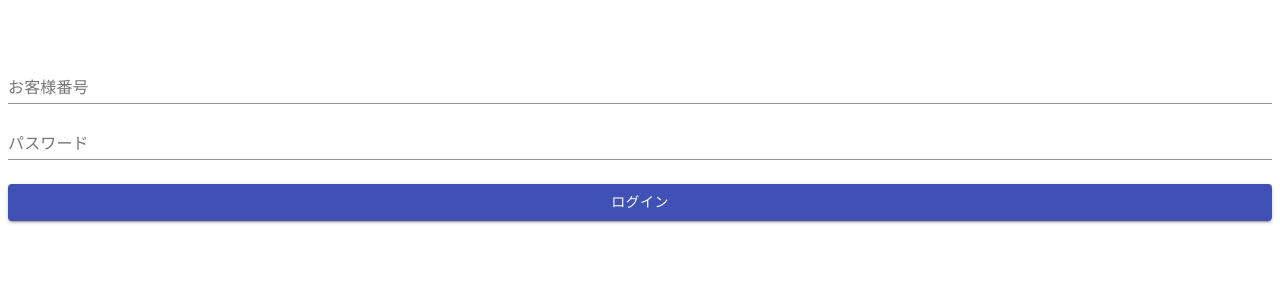
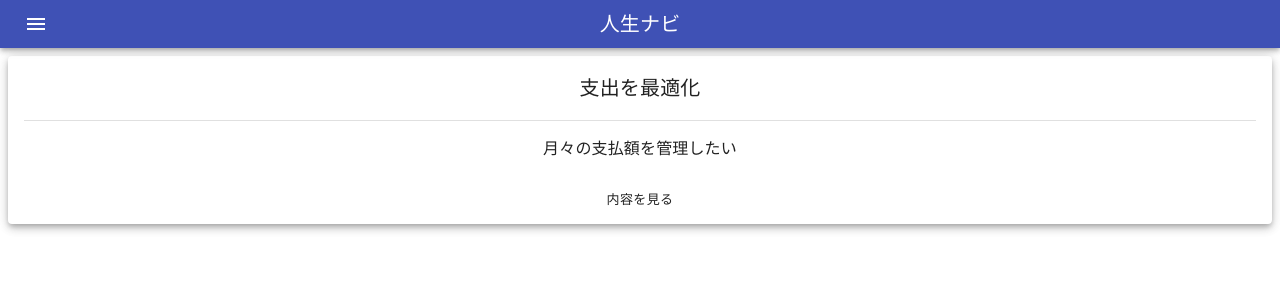
Before and after one commit to dhythm/my-consultant, a React app: page /consulting in a window 1280 px wide. Shown: the top 300 px of the page. Built offline with nearby package versions, Linux system fonts and the light colour scheme.

Commit message:
set up GitHub Actions

```diff
--- a/package.json
+++ b/package.json
@@ -4,7 +4,7 @@
   "description": "",
   "main": "index.js",
   "scripts": {
-    "start": "npm build && webpack-dev-server --mode development",
+    "start": "npm run build && webpack-dev-server --mode development --inline --watch-content-base",
     "build": "npx tsc && npx webpack",
     "preinstall": "typesync || :",
     "postinstall": "typesync && npm install --ignore-scripts",
--- a/src/app/App.tsx
+++ b/src/app/App.tsx
@@ -1,5 +1,6 @@
 import React from 'react';
 import { BrowserRouter as Router, Route, Routes } from 'react-router-dom';
+import ConsultingListsPage from './pages/consulting/ConsultingListsPage';
 import LifeNavDetailPage from './pages/life-nav/LifeNavDetailPage';
 import LifeNavPage from './pages/life-nav/LifeNavPage';
 import SignInPage from './pages/signin/SignInPage';
@@ -8,10 +9,9 @@ const App: React.FunctionComponent = () => {
   return (
     <Router>
       <Routes>
-        {/* <Route path="/" element={<SignInPage />} /> */}
-        <Route path="/" element={<LifeNavDetailPage />} />
         <Route path="/life-nav" element={<LifeNavPage />} />
         <Route path="/life-nav-detail" element={<LifeNavDetailPage />} />
+        <Route path="/consulting" element={<ConsultingListsPage />} />
         <Route path="*" element={<SignInPage />} />
       </Routes>
     </Router>
--- /dev/null
+++ b/src/app/pages/consulting/ConsultingListsPage.tsx
@@ -0,0 +1,31 @@
+import Page from '@core/components/atoms/Page';
+import Card from '@core/components/organisms/Card';
+import NavBar from '@core/components/organisms/NavBar';
+import { Box } from '@material-ui/core';
+import React from 'react';
+
+const ConsultingListsPage: React.FunctionComponent = () => {
+  return (
+    <Page header={<NavBar title="人生ナビ" />}>
+      {answers.map((v, i) => (
+        <Box key={i} marginBottom="1em">
+          <Card
+            title={v.title}
+            contents={v.contents}
+            buttonText="内容を見る"
+            onClick={() => {}}
+          />
+        </Box>
+      ))}
+    </Page>
+  );
+};
+
+const answers = [
+  {
+    title: '支出を最適化',
+    contents: ['月々の支払額を管理したい'],
+  },
+];
+
+export default ConsultingListsPage;
--- a/src/app/pages/life-nav/LifeNavDetailPage.tsx
+++ b/src/app/pages/life-nav/LifeNavDetailPage.tsx
@@ -5,13 +5,17 @@ import NavBar from '@core/components/organisms/NavBar';
 import { Box, Button, Typography } from '@material-ui/core';
 import { Form, Formik } from 'formik';
 import React from 'react';
+import { useNavigate } from 'react-router-dom';
 
 const LifeNavDetailPage: React.FunctionComponent = () => {
+  const navigate = useNavigate();
+
   return (
     <Page header={<NavBar title="人生ナビ" />}>
       <Formik
         initialValues={{ consultation: '', checked: false }}
-        onSubmit={() => {}}>
+        onSubmit={() => navigate(-1)}
+      >
         {formikProps => {
           const { values, setFieldValue } = formikProps;
           return (
@@ -51,7 +55,8 @@ const LifeNavDetailPage: React.FunctionComponent = () => {
                 type="submit"
                 variant="contained"
                 color="primary"
-                fullWidth>
+                fullWidth
+              >
                 送信
               </Button>
             </Form>
--- a/src/app/pages/life-nav/LifeNavPage.tsx
+++ b/src/app/pages/life-nav/LifeNavPage.tsx
@@ -1,12 +1,16 @@
 import Page from '@core/components/atoms/Page';
 import Card from '@core/components/organisms/Card';
 import NavBar from '@core/components/organisms/NavBar';
-import { Box } from '@material-ui/core';
+import { useStyles } from '@core/lib/styles';
+import { Box, Fab } from '@material-ui/core';
+import CommentIcon from '@material-ui/icons/Comment';
 import React from 'react';
 import { useNavigate } from 'react-router-dom';
 
 const LifeNavPage: React.FunctionComponent = () => {
   const navigate = useNavigate();
+  const classes = useStyles();
+
   return (
     <Page header={<NavBar title="人生ナビ" />}>
       {navs.map((v, i) => (
@@ -14,10 +18,19 @@ const LifeNavPage: React.FunctionComponent = () => {
           <Card
             title={v.title}
             contents={v.contents}
+            buttonText="詳しく相談"
             onClick={() => navigate('/life-nav-detail')}
           />
         </Box>
       ))}
+      <Fab
+        // href="/message"
+        color="primary"
+        aria-label="message"
+        className={classes.fab}
+      >
+        <CommentIcon />
+      </Fab>
     </Page>
   );
 };
--- a/src/app/pages/signin/SignInPage.tsx
+++ b/src/app/pages/signin/SignInPage.tsx
@@ -1,5 +1,6 @@
 import Page from '@core/components/atoms/Page';
 import TextInput from '@core/components/atoms/TextInput';
+import NavBar from '@core/components/organisms/NavBar';
 import { Box, Button } from '@material-ui/core';
 import { Form, Formik } from 'formik';
 import React from 'react';
@@ -9,7 +10,7 @@ const SignInPage: React.FunctionComponent = () => {
   const navigate = useNavigate();
 
   return (
-    <Page>
+    <Page header={<NavBar title="人生ナビ" />}>
       <Formik initialValues={{}} onSubmit={() => navigate('/life-nav')}>
         <Form>
           <Box paddingBottom="1em">
--- a/src/core/components/atoms/Page.tsx
+++ b/src/core/components/atoms/Page.tsx
@@ -24,7 +24,8 @@ const Page: React.FunctionComponent<Props> = ({
       <Box
         className={classes.body}
         marginTop={navbar ? HEIGHT_NAVBAR : 0}
-        paddingX="1em">
+        paddingX="1em"
+      >
         {centralized ? (
           <Grid
             container
@@ -32,7 +33,10 @@ const Page: React.FunctionComponent<Props> = ({
             direction="column"
             alignItems="center"
             justify="center"
-            style={{ minHeight: `calc(100vh)` }}>
+            style={{
+              minHeight: `calc(100vh- ${navbar ? HEIGHT_NAVBAR : '0px'})`,
+            }}
+          >
             {children}
           </Grid>
         ) : (
--- a/src/core/components/organisms/Card.tsx
+++ b/src/core/components/organisms/Card.tsx
@@ -12,10 +12,16 @@ import React from 'react';
 interface Props {
   title: string;
   contents: string[];
+  buttonText: string;
   onClick?: () => void;
 }
 
-const Card: React.FunctionComponent<Props> = ({ title, contents, onClick }) => {
+const Card: React.FunctionComponent<Props> = ({
+  title,
+  contents,
+  buttonText,
+  onClick,
+}) => {
   return (
     <MuiCard elevation={5}>
       <CardContent>
@@ -33,7 +39,7 @@ const Card: React.FunctionComponent<Props> = ({ title, contents, onClick }) => {
       </CardContent>
       <CardActions onClick={onClick}>
         <Button size="small" fullWidth>
-          詳しく相談
+          {buttonText}
         </Button>
       </CardActions>
     </MuiCard>
--- a/src/core/components/organisms/NavBar.tsx
+++ b/src/core/components/organisms/NavBar.tsx
@@ -1,22 +1,89 @@
 import { HEIGHT_NAVBAR } from '@core/lib/constants';
-import { Typography } from '@material-ui/core';
+import {
+  Box,
+  IconButton,
+  Menu,
+  MenuItem,
+  Toolbar,
+  Typography,
+} from '@material-ui/core';
 import AppBar from '@material-ui/core/AppBar';
+import Fade from '@material-ui/core/Fade';
+import MenuIcon from '@material-ui/icons/Menu';
 import React from 'react';
+import { useNavigate } from 'react-router-dom';
 
 interface Props {
   title: string;
 }
 
 const NavBar: React.FunctionComponent<Props> = ({ title }) => {
+  const navigate = useNavigate();
+
+  const [anchorEl, setAnchorEl] = React.useState(null);
+  const isMenuOpen = Boolean(anchorEl);
+
+  const handleMenuOpen = event => {
+    setAnchorEl(event.currentTarget);
+  };
+
+  const handleMenuClose = () => {
+    setAnchorEl(null);
+  };
+
+  const renderHamburgerMenu = (
+    <div style={{ position: 'fixed' }}>
+      <IconButton
+        edge="start"
+        color="inherit"
+        aria-label="open drawer"
+        onClick={handleMenuOpen}
+      >
+        <MenuIcon />
+      </IconButton>
+      <Menu
+        id="fade-menu"
+        anchorEl={anchorEl}
+        keepMounted
+        open={isMenuOpen}
+        onClose={handleMenuClose}
+        TransitionComponent={Fade}
+      >
+        {menuItems.map((v, i) => (
+          <MenuItem
+            key={i}
+            onClick={() => {
+              handleMenuClose();
+              navigate(v.path);
+            }}
+          >
+            {v.title}
+          </MenuItem>
+        ))}
+      </Menu>
+    </div>
+  );
+
   return (
     <AppBar
       position="fixed"
-      style={{ height: HEIGHT_NAVBAR, justifyContent: 'center' }}>
-      <Typography align="center" variant="h6">
-        {title}
-      </Typography>
+      style={{ height: HEIGHT_NAVBAR, justifyContent: 'center' }}
+    >
+      <Toolbar>
+        {renderHamburgerMenu}
+        <Box flexGrow={1}>
+          <Typography align="center" variant="h6">
+            {title}
+          </Typography>
+        </Box>
+      </Toolbar>
     </AppBar>
   );
 };
 
+const menuItems = [
+  { title: '営業員向け', path: '/' },
+  { title: '相談一覧', path: '/consulting' },
+];
+
 export default NavBar;
--- a/src/core/lib/styles.ts
+++ b/src/core/lib/styles.ts
@@ -16,4 +16,10 @@ export const useStyles = () =>
       width: '100%',
       padding: 0,
     },
+    fab: {
+      position: 'fixed',
+      bottom: theme.spacing(3),
+      right: theme.spacing(3),
+      // backgroundColor: '#000000',
+    },
   }))();
--- a/webpack.config.js
+++ b/webpack.config.js
@@ -37,7 +37,7 @@ module.exports = {
     contentBase: path.join(__dirname, 'public/'),
     port: 3000,
     publicPath: 'http://localhost:3000/dist/',
-    hotOnly: true,
+    // hotOnly: true,
   },
   plugins: [new webpack.HotModuleReplacementPlugin()],
 };
```
Also changed, not shown: 2 other files (tests, documents, lock files or other folders).
